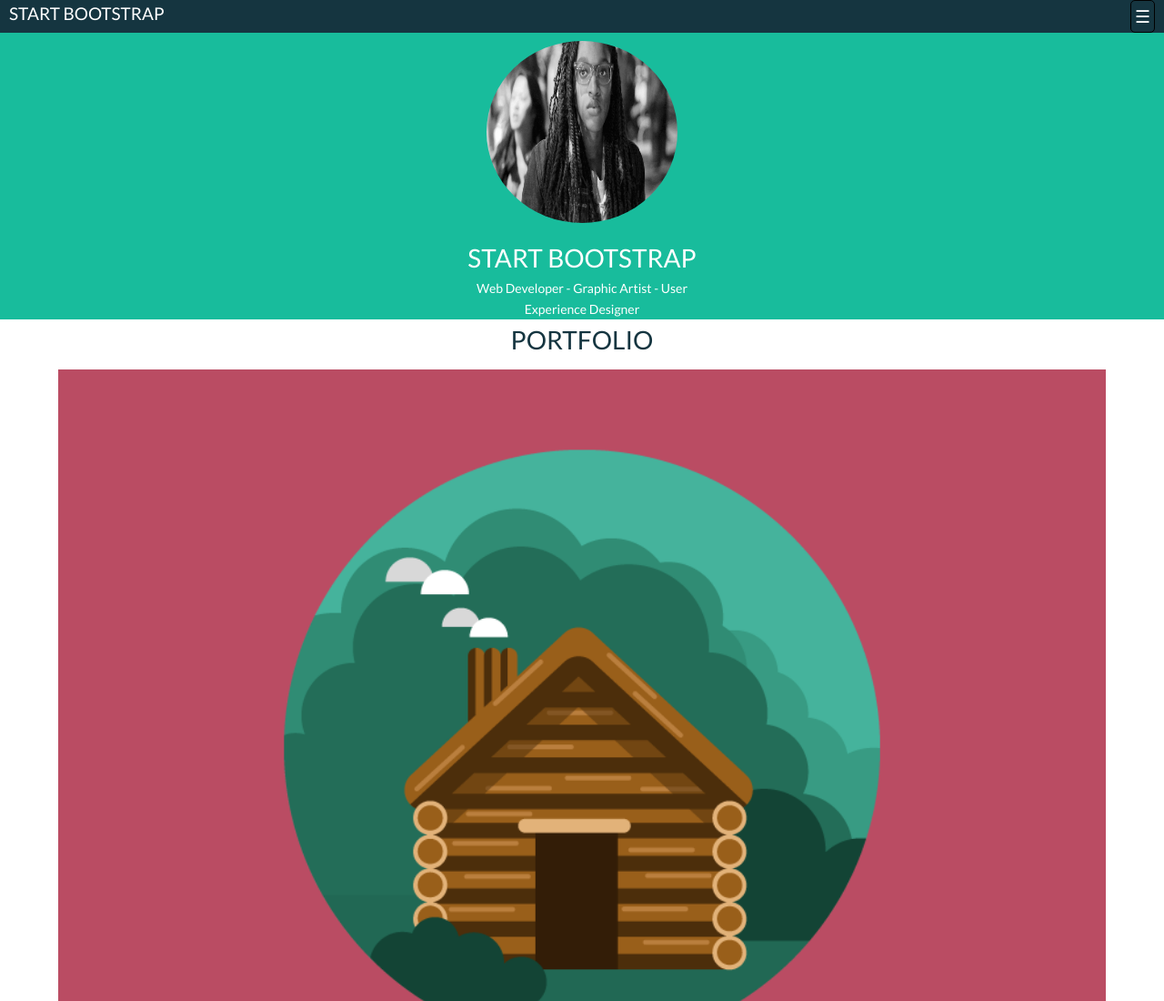
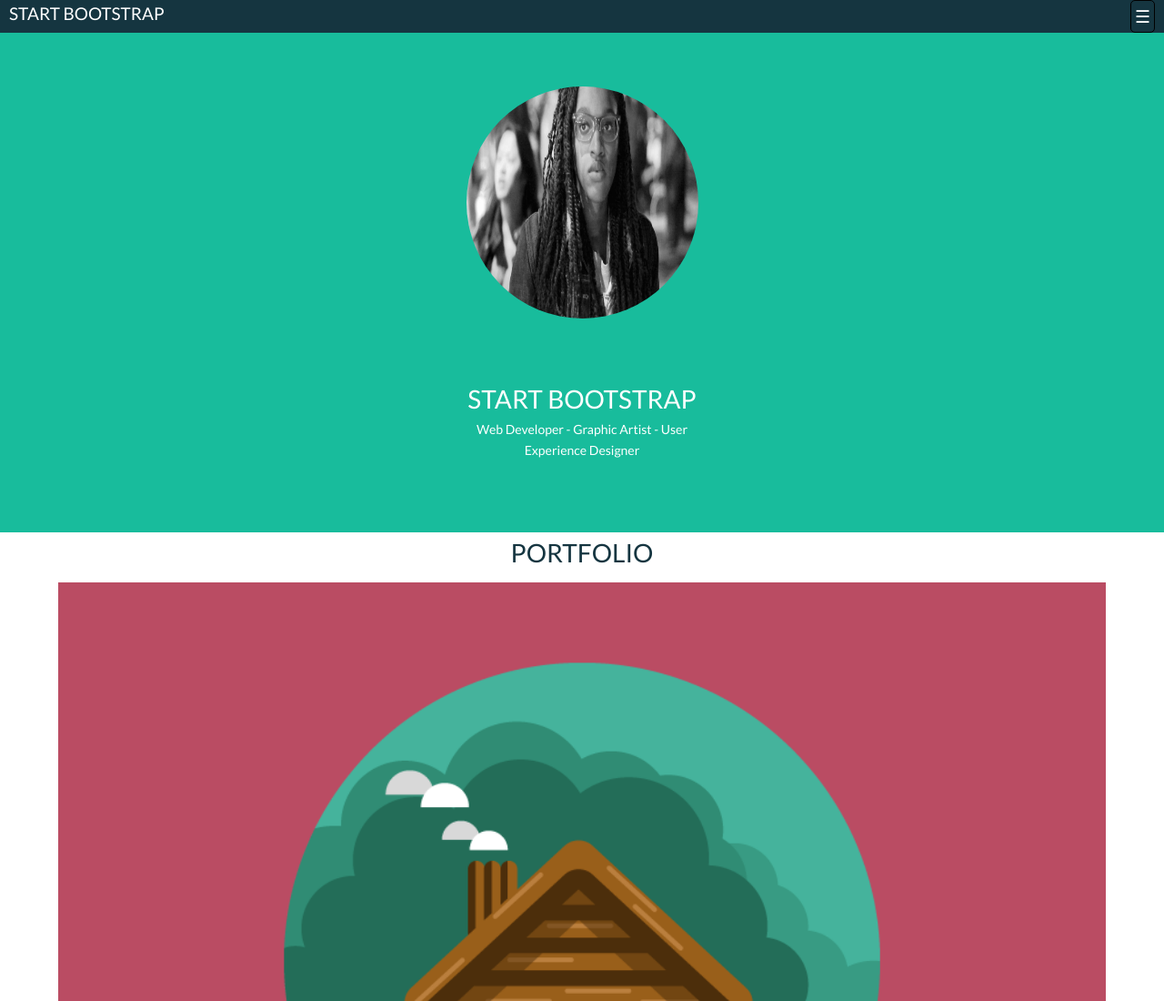
Before and after one commit to yvnuwah/recreating-freelancer, a plain HTML site: page freelance.html in a window 1280 px wide. Shown: the top 1100 px of the page at 91% size. Drawn offline with nearby package versions, Linux system fonts and the light colour scheme.

Commit message:
Add more images to img folder

```diff
--- a/freelance_style.css
+++ b/freelance_style.css
@@ -100,13 +100,14 @@ a:hover, a:active {
     text-align: center;
     float: left;
     width: 100%;
+    height: 550px;
     margin-top: 5px;
 }
 .topHeader img {
-    height: 200px;
-    width: 210px;
+    height: 255px;
+    width: 255px;
     border-radius: 50%;
-    margin: 10px auto;
+    margin: 60px auto;
 }
 
 .top-header-title {
```
Also changed, not shown: img/bush.jpg (added), img/jeremy.jpg (added), img/katy.jpg (added), img/katy_2.jpg (added), img/katy_3.jpg (added), img/martin_houston.jpg (added).
